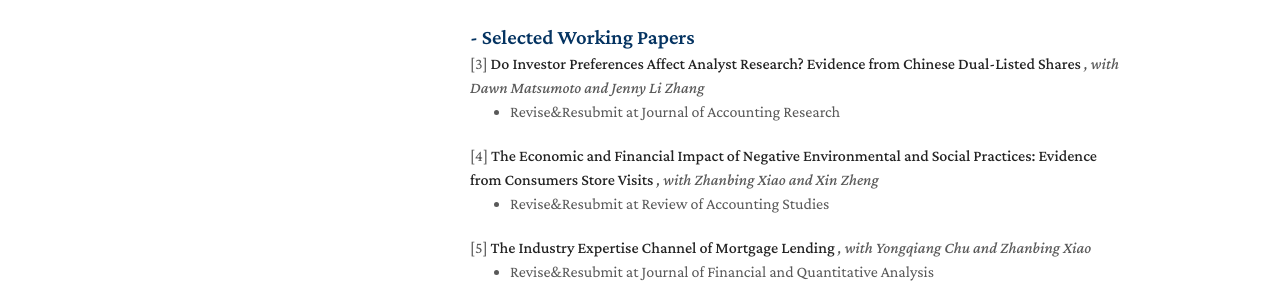
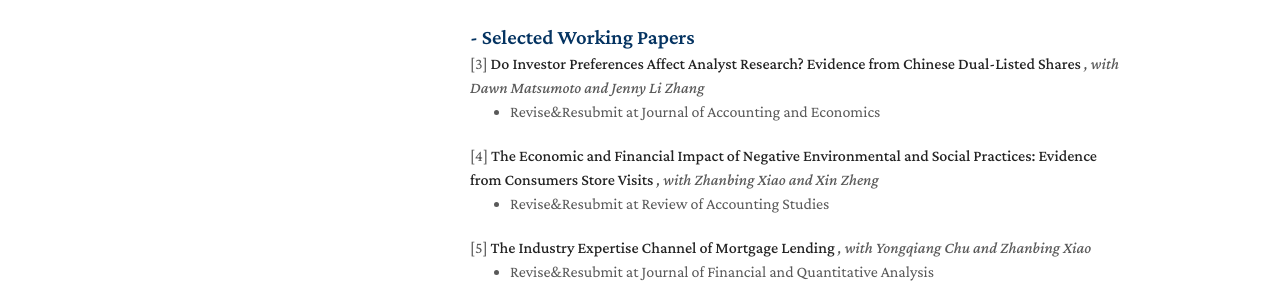
Before and after one commit to yuxiang-zheng/yuxiang-zheng.github.io, a Jekyll site: the page built from index.md, in a window 1280 px wide and 1106 px high. Shown: the part 728-1024 px from the top of the window. Built offline with Jekyll 4.4.1, drawn with Linux system fonts in a browser that asks for light colours; a style sheet for code colours, icons or effects is not loaded; our own code applies the rules of GitHub Pages for plain Markdown files.

Commit message:
Update publication-subsection.md

```diff
--- a/_includes/publication-subsection.md
+++ b/_includes/publication-subsection.md
@@ -33,7 +33,7 @@
   <em>, with Dawn Matsumoto and Jenny Li Zhang</em>
 </div>
 <ul>
-  <li>Revise&Resubmit at Journal of Accounting Research</li>
+  <li>Revise&Resubmit at Journal of Accounting and Economics</li>
 </ul>
 
 <div class="title">
```
